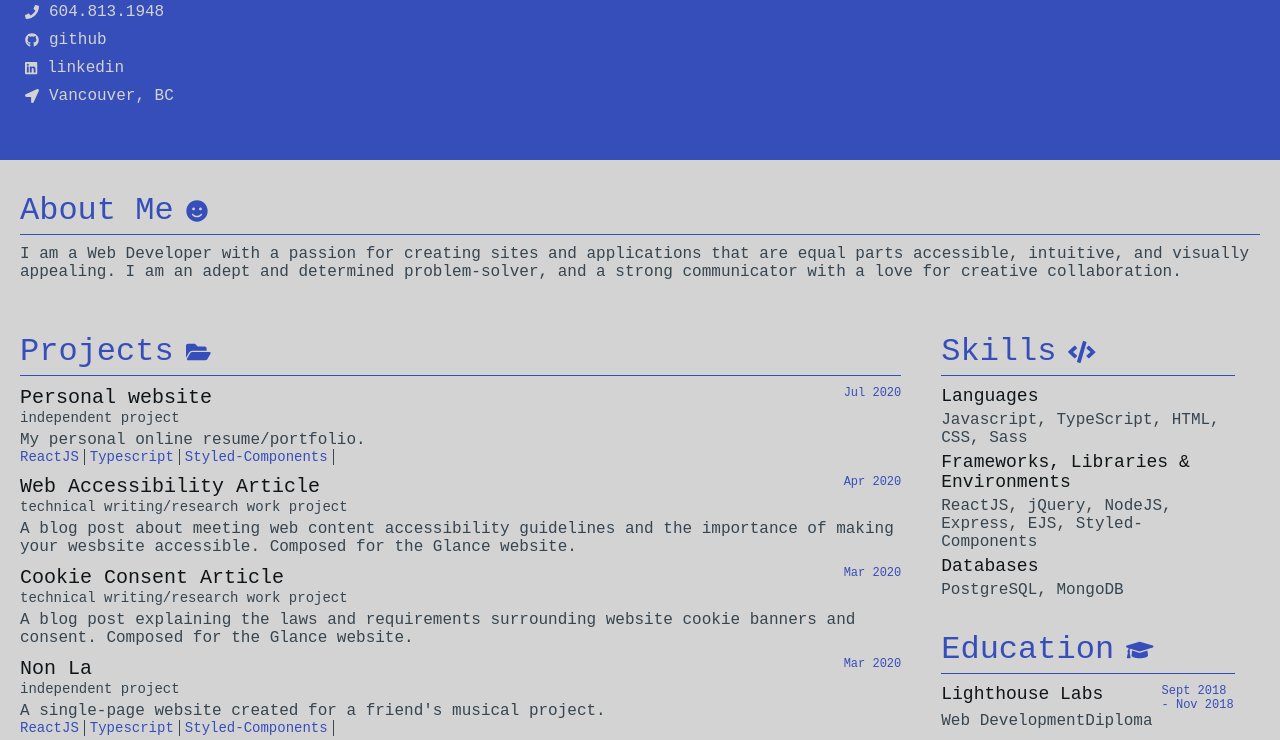
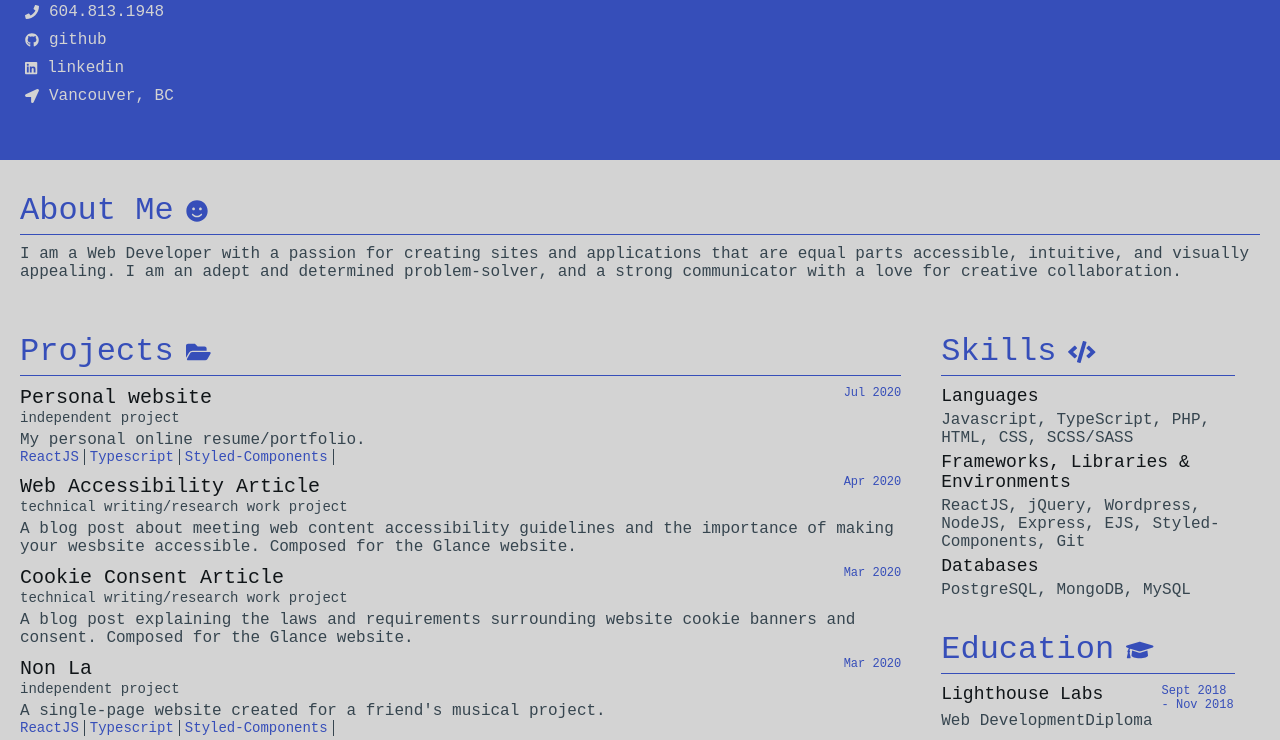
Before and after one commit to haggisbreakfast/resume, a React (Create React App) app: page / in a window 1280 px wide. Shown: the part 431-1171 px from the top of the page. Built offline with nearby package versions, Linux system fonts and the light colour scheme.

Commit message:
updates Skills content

```diff
--- a/src/resume.ts
+++ b/src/resume.ts
@@ -242,15 +242,15 @@ export const resume: Resume = {
   skills: [
     {
       title: 'Languages',
-      skills: 'Javascript, TypeScript, HTML, CSS, Sass',
+      skills: 'Javascript, TypeScript, PHP, HTML, CSS, SCSS/SASS',
     },
     {
       title: 'Frameworks, Libraries & Environments',
-      skills: 'ReactJS, jQuery, NodeJS, Express, EJS, Styled-Components',
+      skills: 'ReactJS, jQuery, Wordpress, NodeJS, Express, EJS, Styled-Components, Git',
     },
     {
       title: 'Databases',
-      skills: 'PostgreSQL, MongoDB',
+      skills: 'PostgreSQL, MongoDB, MySQL'
     },
   ],
 };
```
